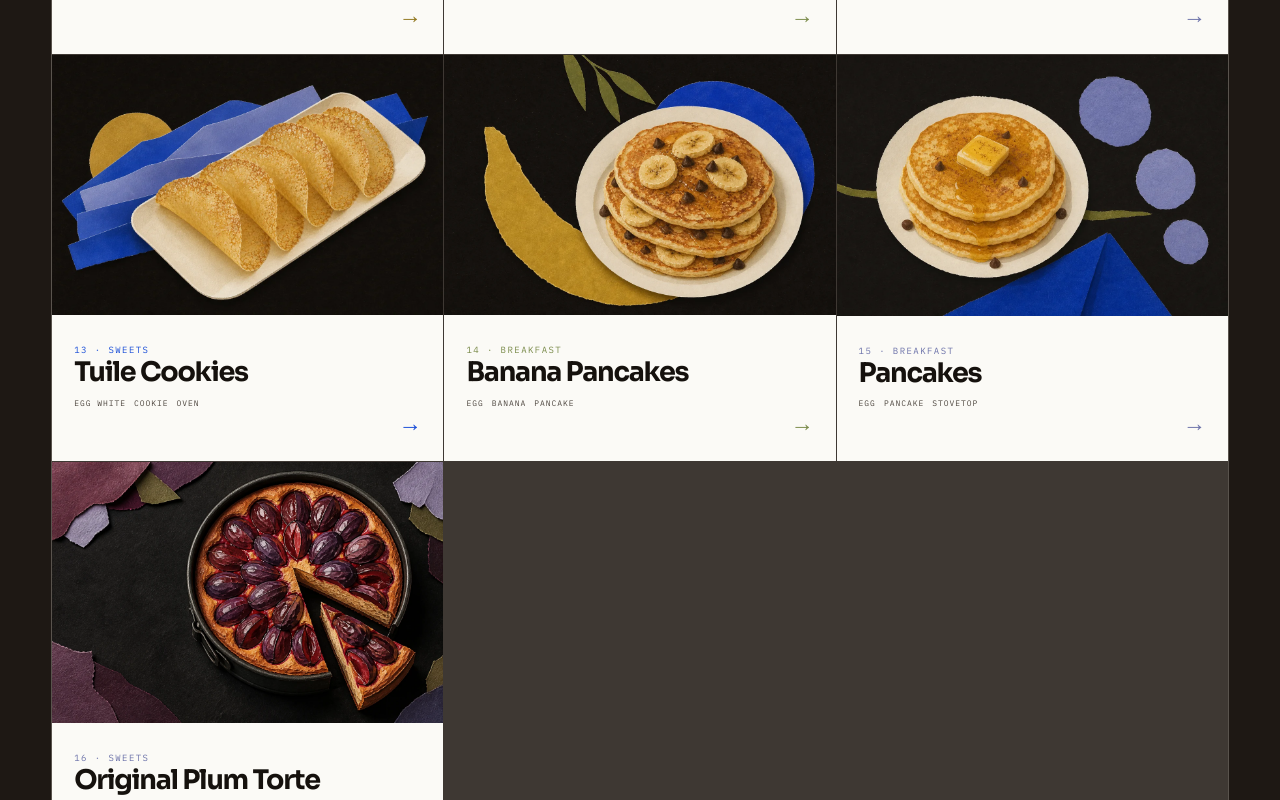
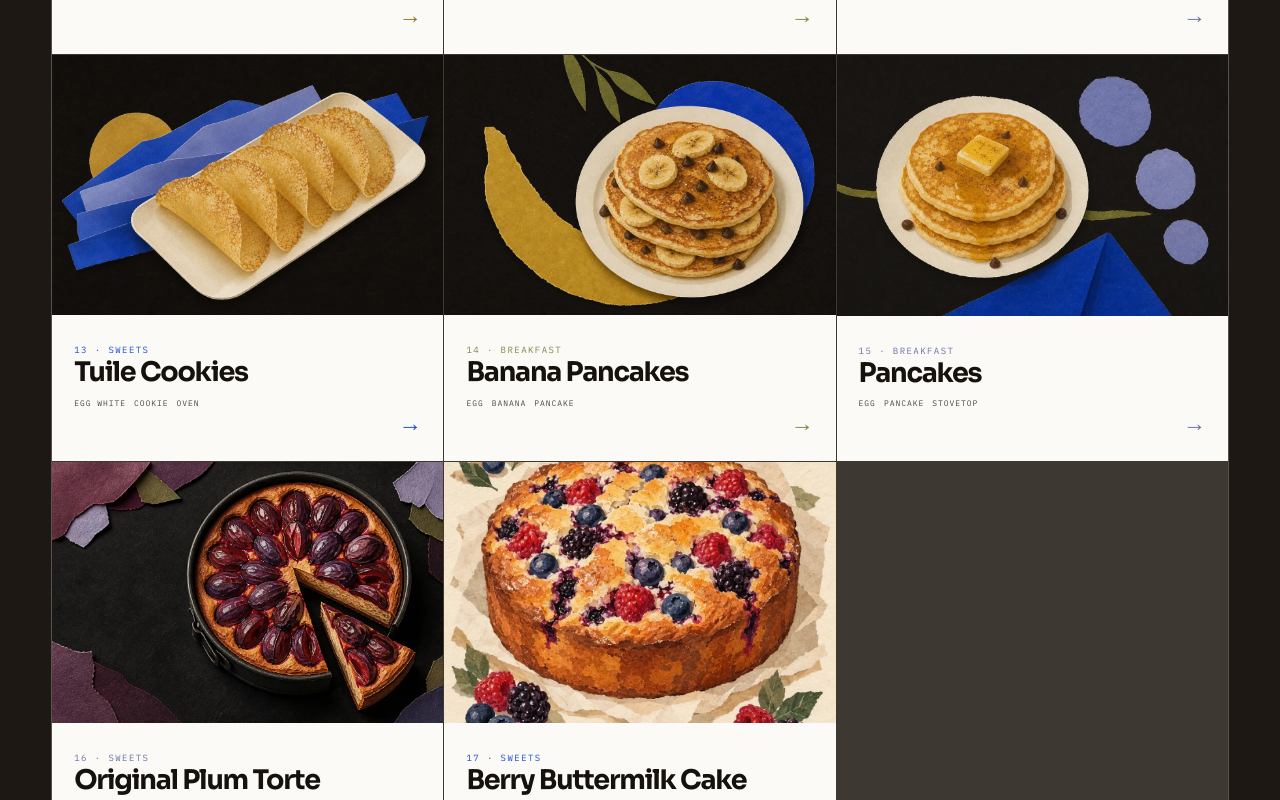
Before and after one commit to thethoughtmechanic/Recipes, a Next.js app: page / in a window 1280 px wide. Shown: the part 2000-2800 px from the top of the page. Built offline with nearby package versions, Linux system fonts and the light colour scheme.

Commit message:
Add NYT Berry Buttermilk Cake recipe

```diff
--- a/app/recipes.ts
+++ b/app/recipes.ts
@@ -742,6 +742,79 @@ export const recipes: Recipe[] = [
     ],
     sourceUrl: "https://cooking.nytimes.com/recipes/3783-original-plum-torte",
   },
+  {
+    id: "berry-buttermilk-cake",
+    title: "Berry Buttermilk Cake",
+    category: "Sweets",
+    tags: ["Cake", "Berry", "One bowl"],
+    tone: "cobalt",
+    mark: "2E",
+    vessel: "9-inch square or round pan",
+    yield: "1 cake · 8–10 servings",
+    heat: "350°F",
+    time: "53–58 min",
+    scale: {
+      kind: "egg",
+      label: "Whole eggs",
+      base: { numerator: 2 },
+      options: wholeEggOptions,
+    },
+    ingredientGroups: [
+      {
+        title: "Batter",
+        items: [
+          {
+            name: "Neutral oil",
+            amount: { numerator: 120 },
+            unit: "ml",
+            note: "plus more for the pan",
+          },
+          { name: "Buttermilk or milk", amount: { numerator: 120 }, unit: "ml" },
+          { name: "Large eggs", amount: { numerator: 2 }, unit: "eggs" },
+          { name: "Vanilla extract", amount: { numerator: 1 }, unit: "tbsp" },
+          { name: "Granulated sugar", amount: { numerator: 200 }, unit: "g" },
+          { name: "All-purpose flour", amount: { numerator: 190 }, unit: "g" },
+          {
+            name: "Baking powder",
+            amount: { numerator: 3, denominator: 2 },
+            unit: "tsp",
+          },
+          {
+            name: "Baking soda",
+            amount: { numerator: 1, denominator: 2 },
+            unit: "tsp",
+          },
+          {
+            name: "Kosher salt",
+            amount: { numerator: 1, denominator: 2 },
+            unit: "tsp",
+          },
+        ],
+      },
+      {
+        title: "Berries + finish",
+        items: [
+          {
+            name: "Frozen berries",
+            amount: { numerator: 285 },
+            unit: "g",
+            note: "about 2 cups; any mix, with large pieces quartered",
+          },
+          { name: "All-purpose flour", amount: { numerator: 1 }, unit: "tbsp" },
+          { name: "Granulated sugar", amount: { numerator: 2 }, unit: "tbsp" },
+        ],
+      },
+    ],
+    notes: [
+      "Oil and line the pan with parchment. Whisk the oil, buttermilk, eggs, vanilla, and 200g sugar together.",
+      "Whisk the dry ingredients separately, then stir in the wet mixture just until combined; a few small lumps are fine.",
+      "Toss the berries with 1 tbsp flour, fold them into the batter, and spread in the pan. Sprinkle with the remaining 2 tbsp sugar.",
+      "Bake until deeply golden and a tester comes out clean, 53–58 minutes. Cool slightly before serving.",
+      "Fresh fruit also works. Cherries, mango, or peaches can replace the berries when cut into bite-size pieces.",
+      "Keeps loosely wrapped at room temperature for about 4 days.",
+    ],
+    sourceUrl: "https://cooking.nytimes.com/recipes/1021092-berry-buttermilk-cake",
+  },
 ];
 
 export const defaultBatchOptions = batchOptions;
```
Also changed, not shown: public/recipes/berry-buttermilk-cake.webp (added), 1 other file (tests, documents, lock files or other folders).
